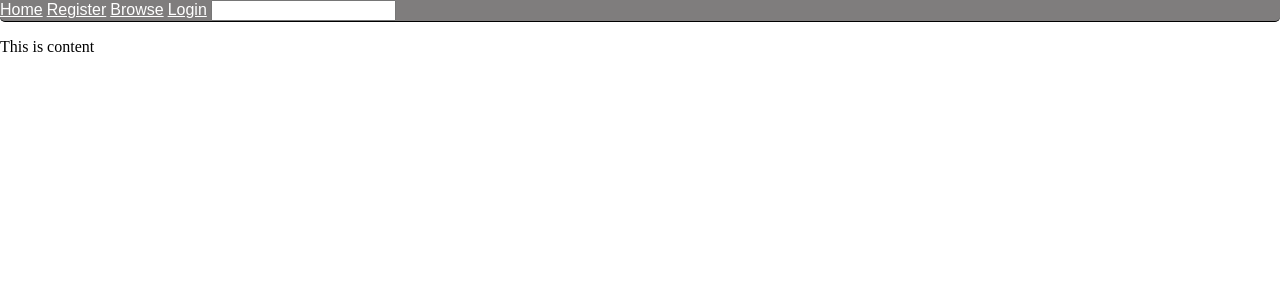
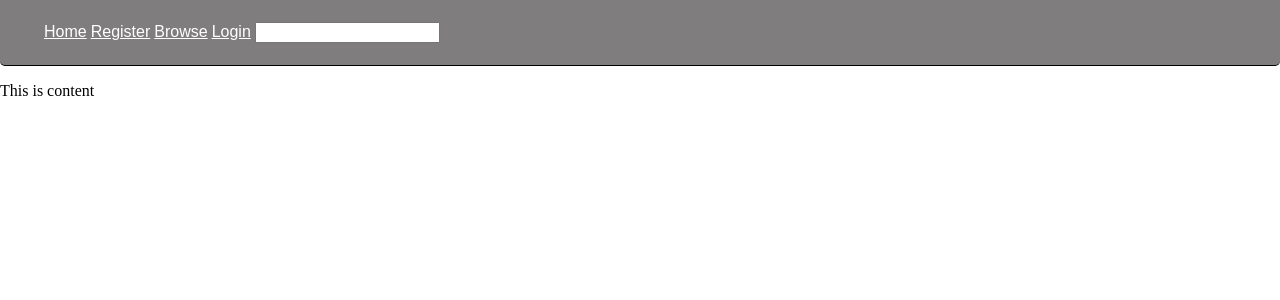
Before and after one commit to Jens-Walstedt/ImageSharingProject, a Django app: page /index/ in a window 1280 px wide. Shown: the top 300 px of the page. Run offline with Django 3.2, Linux system fonts and the light colour scheme.

Commit message:
More Styling

```diff
--- a/static/styles.css
+++ b/static/styles.css
@@ -4,16 +4,17 @@
     border-bottom-left-radius: 5px;
     border-bottom-right-radius: 5px;
     margin: 0px;
-    padding: 0px;
+    padding: 11px;
     display: block;
 }
 
 .nav ol {
     list-style-type: none;
     padding-left: 0px;
-    margin: 0px;
-    padding: 0px;
+    margin: 0px 22px 0px 22px;
+    padding: 11px;
     display: block;
+    width: 100%;
 }
 
 .nav li {
```
